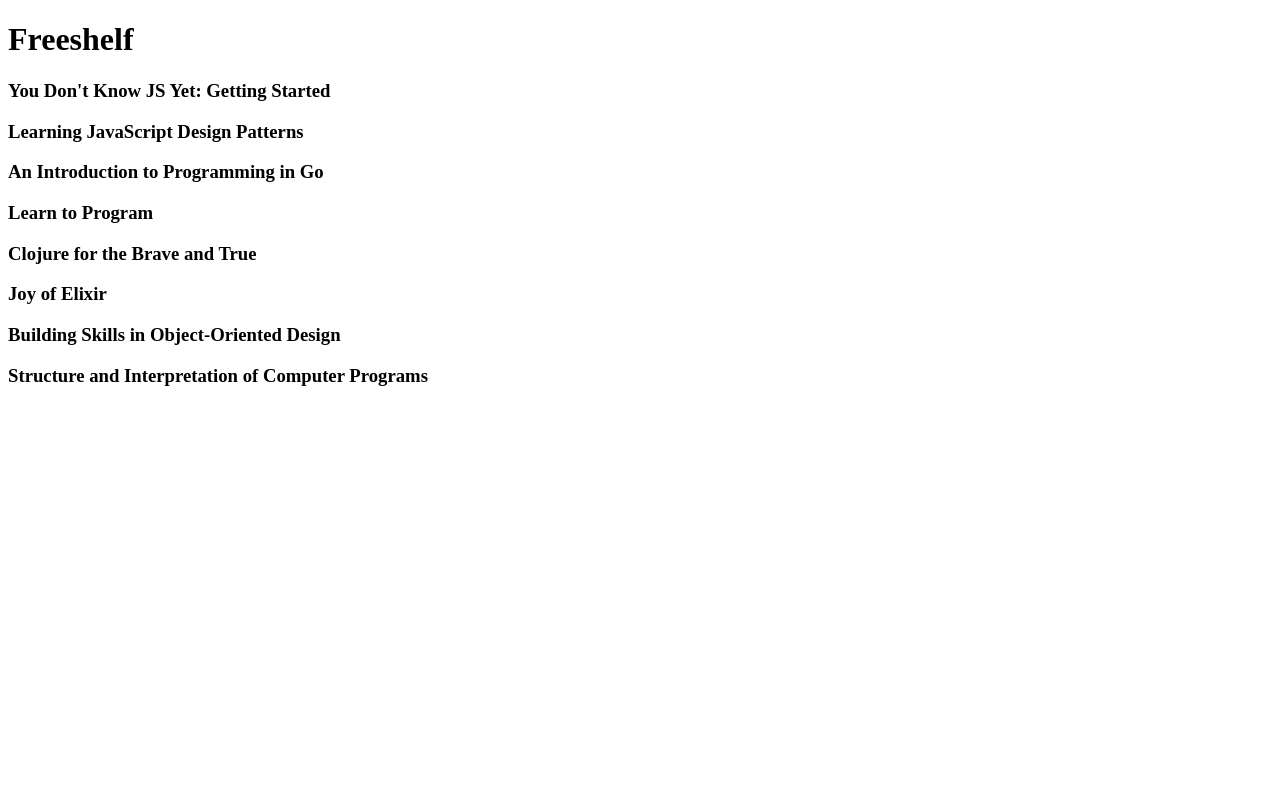
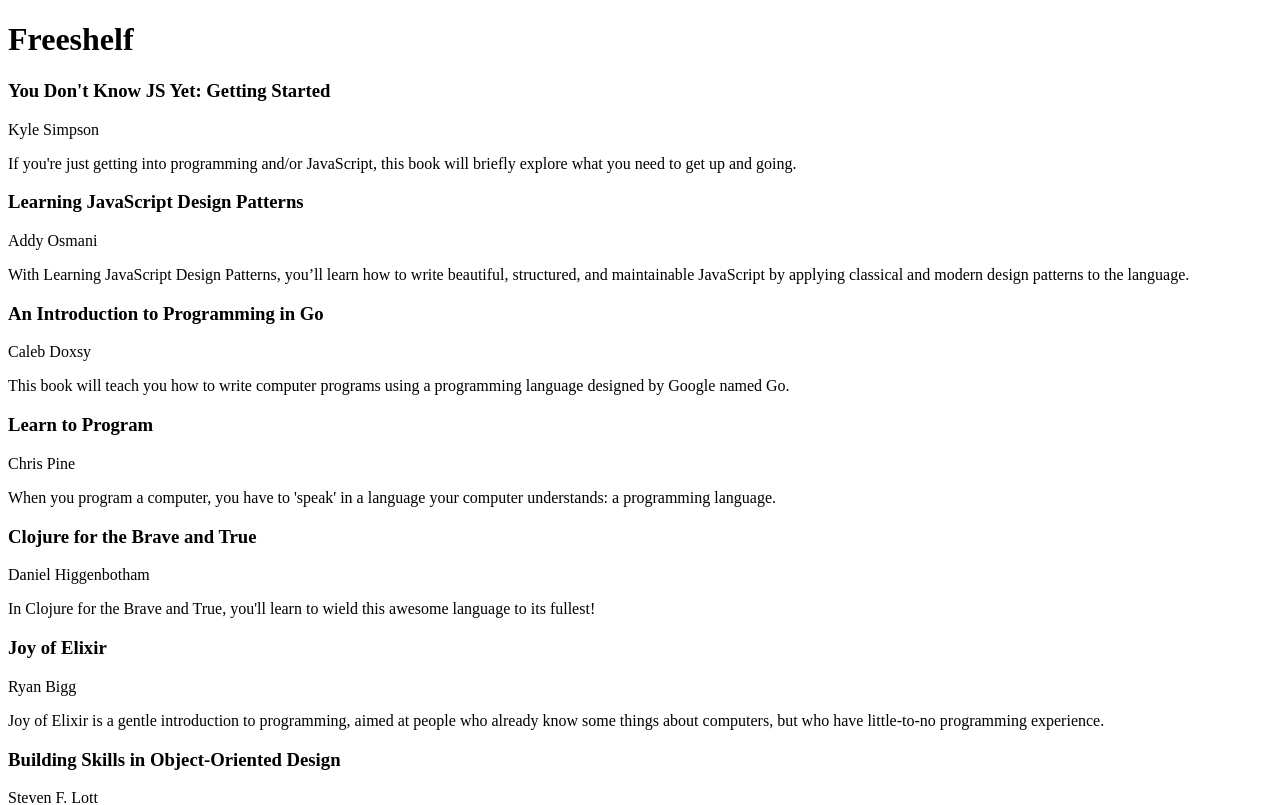
Before and after one commit to Momentum-Team-20/react-freeshelf-freddiebell88, a React (Create React App) app: page / in a window 1280 px wide. Shown: the top 805 px of the page. Built offline with nearby package versions, Linux system fonts and the light colour scheme.

Commit message:
author and short description on page

```diff
--- a/src/App.js
+++ b/src/App.js
@@ -7,7 +7,11 @@
       <h1>Freeshelf</h1>
       <div className="book-data">
         {bookData.map((book) => (
-          <DataDisplay title={book.title} />
+          <DataDisplay
+            title={book.title}
+            author={book.author}
+            shortDesc={book.shortDescription}
+          />
         ))}
       </div>
       {/* Use bookData to show books on the page*/}
@@ -23,6 +27,8 @@
   return (
     <div>
       <h3>{props.title}</h3>
+      <p>{props.author}</p>
+      <p>{props.shortDesc}</p>
     </div>
   );
 }
```
